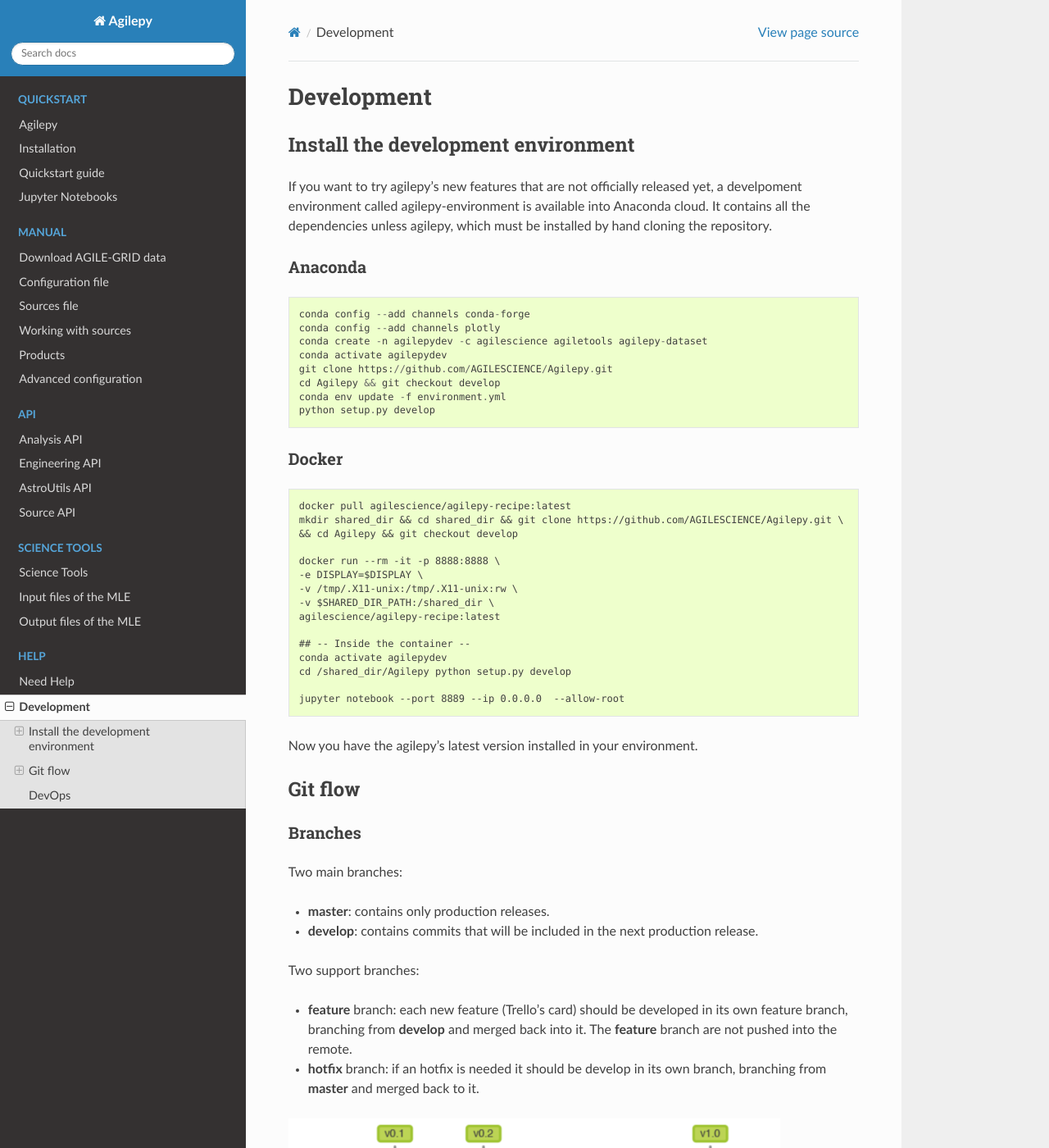
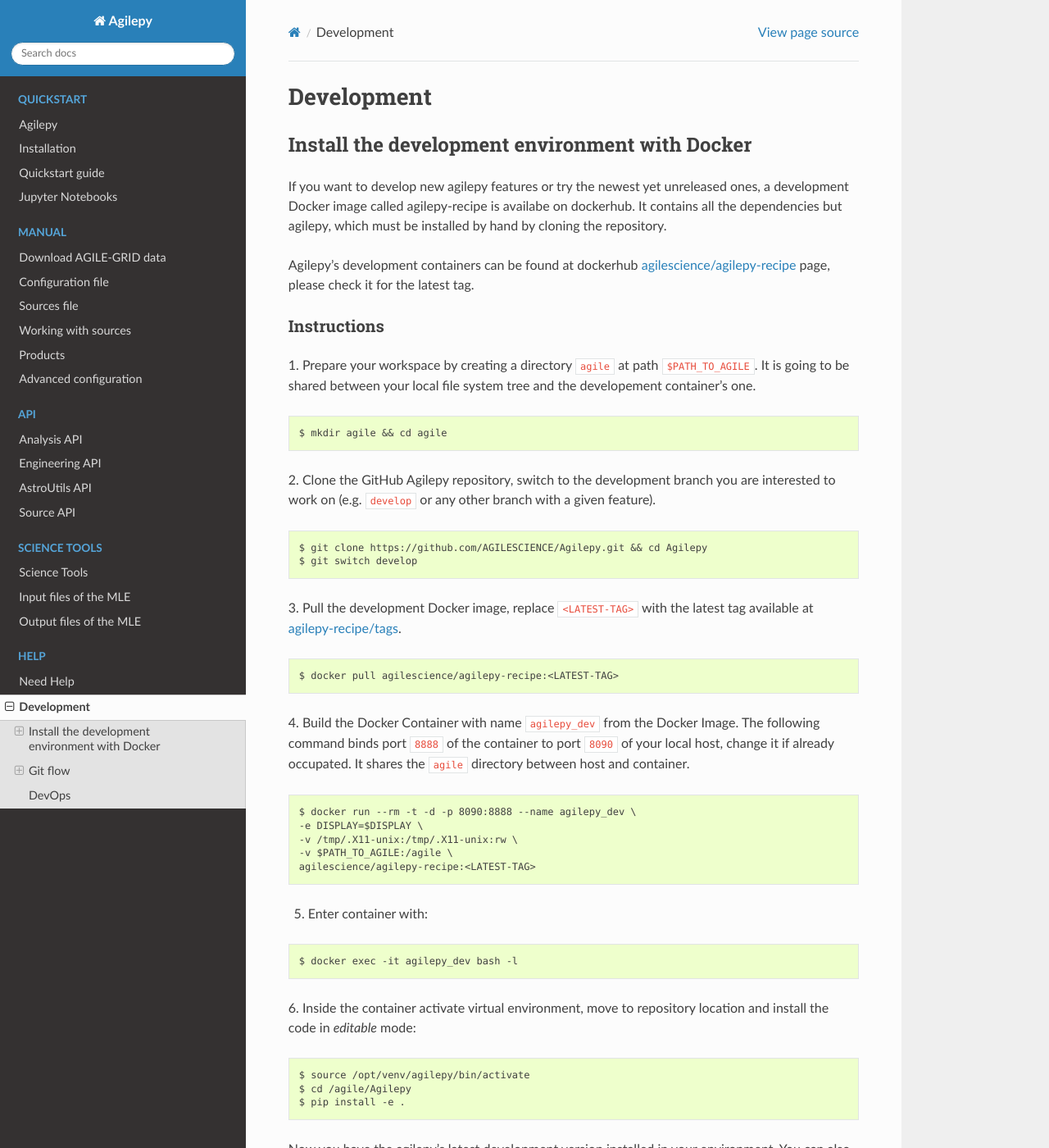
Before and after one commit to AGILESCIENCE/Agilepy, a Sphinx documentation site: the page built from docs/source/help/development.rst, in a window 1280 px wide and 1400 px high. Shown: the whole window at 82% size. Built offline with Sphinx 7.4.7 and the Read the Docs theme 2.0.0, drawn with Linux system fonts in a browser that asks for light colours; some of the changed text lies outside the part shown.

Commit message:
Fix: documentation for agilepy development. Development.rst: remove references to anaconda development environment, keep only Docker development. Add step-by-step instructions. Installation.rst: remove references to anaconda development environment.

```diff
--- a/docs/source/help/development.rst
+++ b/docs/source/help/development.rst
@@ -2,50 +2,107 @@
 Development
 ***********
 
-Install the development environment
-===================================
+Install the development environment with Docker
+===============================================
 
-If you want to try agilepy's new features that are not officially released yet,
-a develpoment environment called agilepy-environment is available into Anaconda cloud.
-It contains all the dependencies unless agilepy, which must be installed by hand cloning the repository.
+If you want to develop new agilepy features or try the newest yet unreleased ones,
+a development Docker image called agilepy-recipe is availabe on dockerhub.
+It contains all the dependencies but agilepy, which must be installed by hand by cloning the repository.
 
-Anaconda
---------
-::
+Agilepy's development containers can be found at dockerhub `agilescience/agilepy-recipe <https://hub.docker.com/repository/docker/agilescience/agilepy-recipe>`_ page,
+please check it for the latest tag.
+
+Instructions
+------------
+
+1. Prepare your workspace by creating a directory :code:`agile` at
+path :code:`$PATH_TO_AGILE`.
+It is going to be shared between your local file system tree and the developement container's one.
+
+.. code-block::
+
+    $ mkdir agile && cd agile
+
+2. Clone the GitHub Agilepy repository, switch to the development branch you are interested to work on
+(e.g. :code:`develop` or any other branch with a given feature).
+
+.. code-block::
+
+    $ git clone https://github.com/AGILESCIENCE/Agilepy.git && cd Agilepy
+    $ git switch develop
+
+3. Pull the development Docker image, replace :code:`<LATEST-TAG>` with the
+latest tag available at `agilepy-recipe/tags <https://hub.docker.com/r/agilescience/agilepy-recipe/tags>`_.
+
+.. code-block::
+
+    $ docker pull agilescience/agilepy-recipe:<LATEST-TAG>
+
+4. Build the Docker Container with name :code:`agilepy_dev` from the Docker Image.
+The following command binds port :code:`8888` of the container to port :code:`8090` of your local host,
+change it if already occupated.
+It shares the :code:`agile` directory between host and container.
+
+.. code-block::
+
+    $ docker run --rm -t -d -p 8090:8888 --name agilepy_dev \
+    -e DISPLAY=$DISPLAY \
+    -v /tmp/.X11-unix:/tmp/.X11-unix:rw \
+    -v $PATH_TO_AGILE:/agile \
+    agilescience/agilepy-recipe:<LATEST-TAG>
 
 
-    conda config --add channels conda-forge
-    conda config --add channels plotly
-    conda create -n agilepydev -c agilescience agiletools agilepy-dataset
-    conda activate agilepydev
-    git clone https://github.com/AGILESCIENCE/Agilepy.git
-    cd Agilepy && git checkout develop
-    conda env update -f environment.yml
-    python setup.py develop
+5. Enter container with:
 
-Docker
-------
+.. code-block::
+
+    $ docker exec -it agilepy_dev bash -l
+
+6. Inside the container activate virtual environment,
+move to repository location and install the code in *editable* mode:
+
+.. code-block::
+
+    $ source /opt/venv/agilepy/bin/activate
+    $ cd /agile/Agilepy
+    $ pip install -e .
+
+Now you have the agilepy's latest development version installed in your environment.
+You can also edit it to implement your own agilepy features!
+
+- When you need to exit the container just enter :code:`$ exit`.
+- To stop the container use
+
+.. code-block::
+
+    $ docker stop agilepy_dev
+
+- If you need to run a jupyter notebook you can run it in the binded port :code:`8888` from within the container. Take note of the token set by jupyter, search for **http://localhost:8090/** in your browser and insert the token. The command to run jupyter notebook is:
 
 ::
 
-    docker pull agilescience/agilepy-recipe:latest
-    mkdir shared_dir && cd shared_dir && git clone https://github.com/AGILESCIENCE/Agilepy.git \
-    && cd Agilepy && git checkout develop
+    $ jupyter notebook --port 8888 --ip 0.0.0.0  --allow-root
 
-    docker run --rm -it -p 8888:8888 \
-    -e DISPLAY=$DISPLAY \
-    -v /tmp/.X11-unix:/tmp/.X11-unix:rw \
-    -v $SHARED_DIR_PATH:/shared_dir \
-    agilescience/agilepy-recipe:latest
+.. note::
 
-    ## -- Inside the container --
-    conda activate agilepydev
-    cd /shared_dir/Agilepy python setup.py develop
-
-    jupyter notebook --port 8889 --ip 0.0.0.0  --allow-root
+    Currently the user inside the container is root.
+    Modifying files from within the container might change the user proprietary of the files in your local system too.
+    We suggest to modify files from *outside* the container with a text editor and use the container
+    to run your scripts.
 
 
-Now you have the agilepy's latest version installed in your environment.
+.. Anaconda
+.. --------
+.. ::
+..     conda config --add channels conda-forge
+..     conda config --add channels plotly
+..     conda create -n agilepydev -c agilescience agiletools agilepy-dataset
+..     conda activate agilepydev
+..     git clone https://github.com/AGILESCIENCE/Agilepy.git
+..     cd Agilepy && git checkout develop
+..     conda env update -f environment.yml
+..     python setup.py develop
+
 
 
 Git flow
```
Also changed, not shown: docs/source/quickstart/installation.rst (+7 -9 lines).
